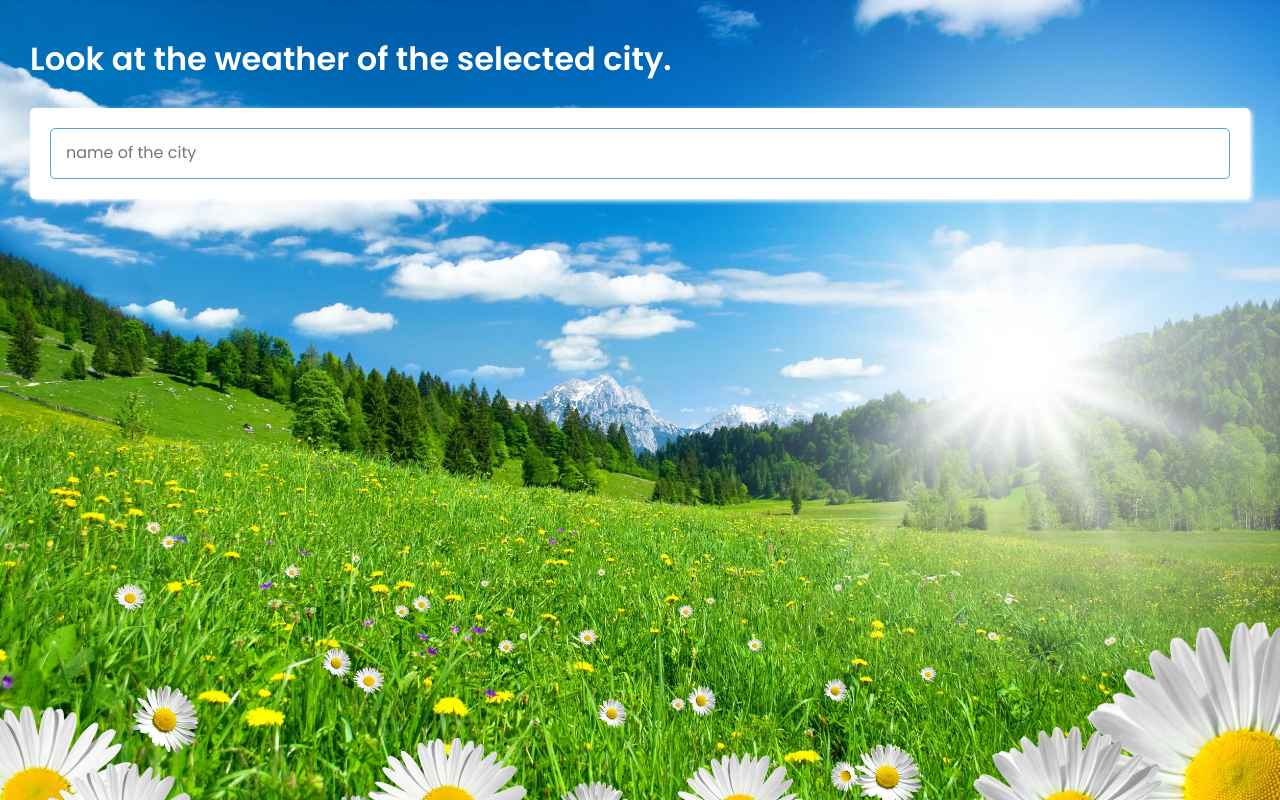
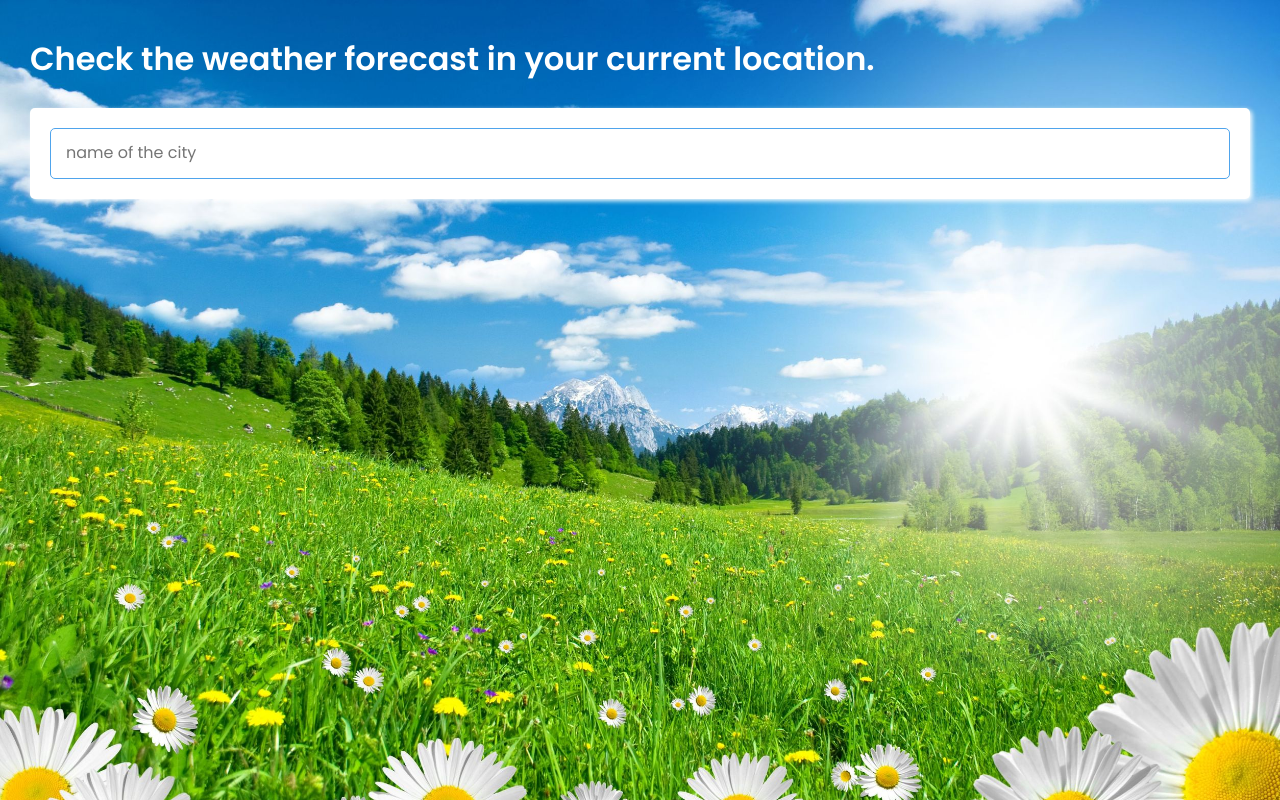
Before and after one commit to Vov4ukz53/Weather, a React (Create React App) app: page /#/weather in a window 1280 px wide. Built offline with nearby package versions, Linux system fonts and the light colour scheme.

Commit message:
changed title

```diff
--- a/public/index.html
+++ b/public/index.html
@@ -7,7 +7,7 @@
     <meta name="theme-color" content="#000000" />
     <meta
       name="description"
-      content="Web site where you can look at the weather of the selected city."
+      content="Web site where you can check the weather forecast in your current location."
     />
     <meta
       property="og:image"
--- a/src/features/weatherPage/index.js
+++ b/src/features/weatherPage/index.js
@@ -19,7 +19,7 @@ export const WeatherPage = () => {
   return (
     <Container>
       <Title>
-        Look at the weather of the selected city.
+        Check the weather forecast in your current location.
       </Title>
       <Form />
       <Result />
```
